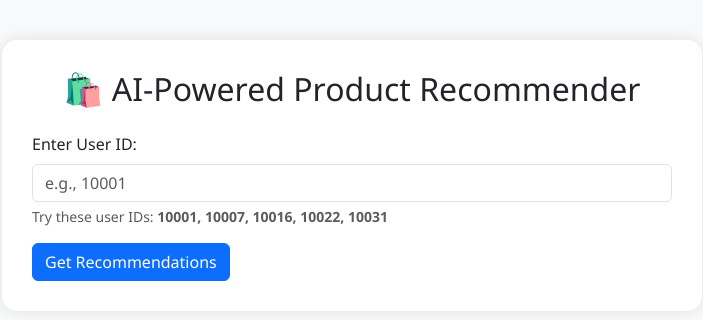
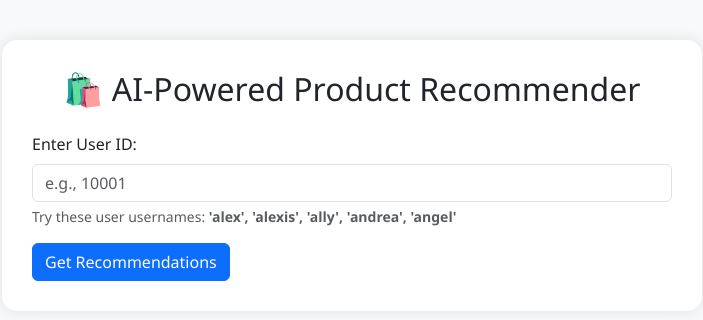
Before and after one commit to Sritharini/Heroku_recommendation_system, a Flask app: page / in a window 1280 px wide. Shown: the top 320 px of the page, without its empty margins (288-991 px from the left). Run offline with Flask 3, Linux system fonts and the light colour scheme; parts of the project's set-up code (start-up, migrations or seed data) failed here and were passed over.

Commit message:
modified models and model.py

```diff
--- a/app.py
+++ b/app.py
@@ -11,7 +11,7 @@ def index():
 
     if request.method == 'POST':
         try:
-            reviews_username = int(request.form['reviews_username'])
+            reviews_username = request.form.get('reviews_username', '').strip()
             recommendations = recommend_products(reviews_username)
             if not recommendations:
                 error = "No recommendations found or user not found."
--- a/templates/index.html
+++ b/templates/index.html
@@ -30,7 +30,7 @@
             <div class="mb-3">
                 <label for="user_id" class="form-label">Enter User ID:</label>
                 <input type="text" id="user_id" name="user_id" class="form-control" placeholder="e.g., 10001" required>
-                <div class="form-text">Try these user IDs: <strong>10001, 10007, 10016, 10022, 10031</strong></div>
+                <div class="form-text">Try these user usernames: <strong>'alex', 'alexis', 'ally', 'andrea', 'angel'</strong></div>
             </div>
             <button type="submit" class="btn btn-primary">Get Recommendations</button>
         </form>
```
